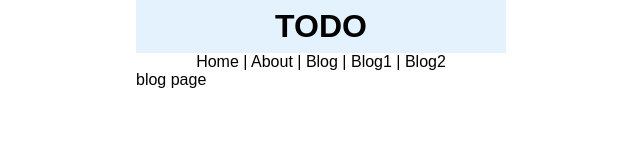
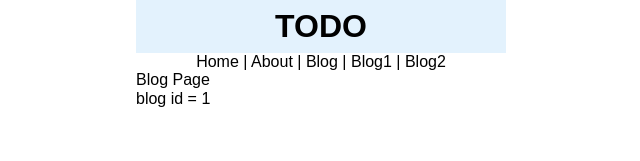
Before and after one commit to divergen371/vite-todo, a Vue app: page /blog/1 in a window 1280 px wide. Shown: the top 161 px of the page, without its empty margins (319-959 px from the left). Built offline with nearby package versions, Linux system fonts and the light colour scheme.

Commit message:
:alembic: パラメータ渡し

```diff
--- a/src/pages/Blog.vue
+++ b/src/pages/Blog.vue
@@ -1,7 +1,11 @@
 <script setup>
-console.log('Blog')
+import { ref } from 'vue'
+import { useRoute } from 'vue-router'
+const route = useRoute()
+const id = ref(route.params.id)
 </script>
 
 <template>
-  <p>blog page</p>
+  <h1>Blog Page</h1>
+  <p>blog id = {{ id }}</p>
 </template>
```
